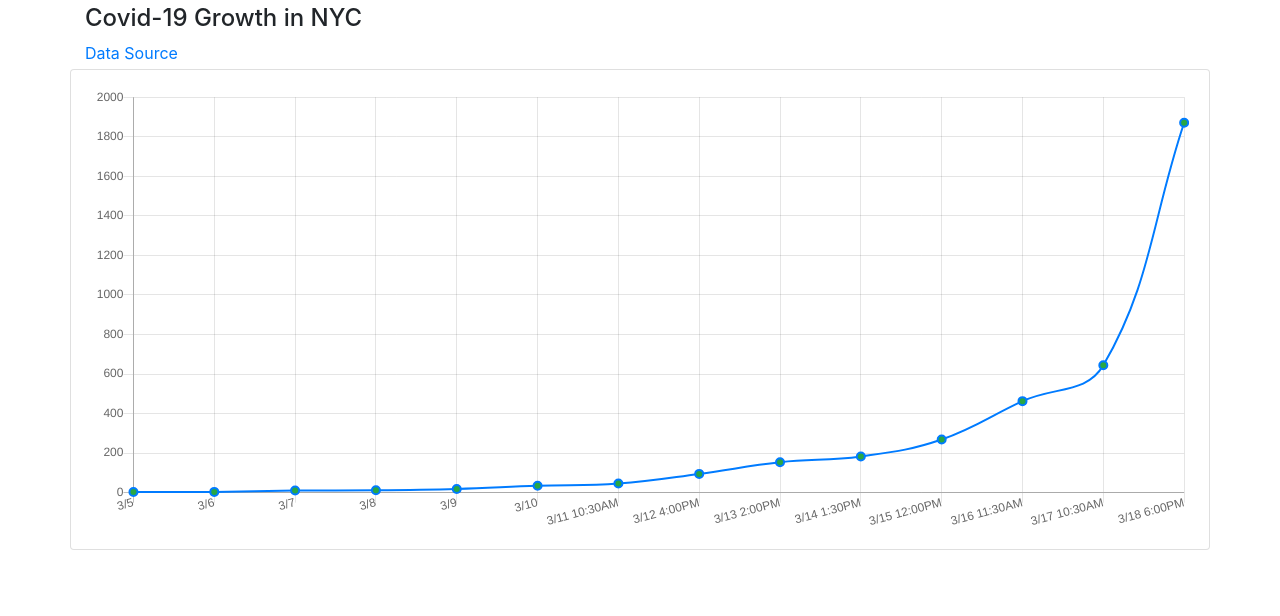
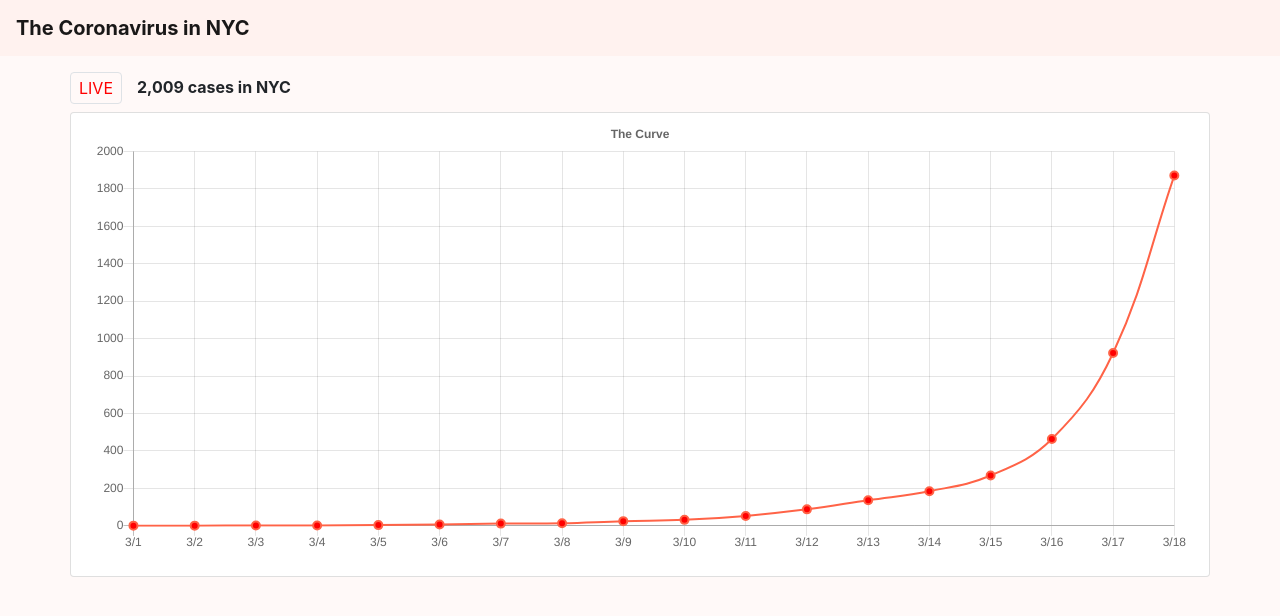
Before and after one commit to jiosephlee/corona, a Flask app: page / in a window 1280 px wide. Shown: the top 616 px of the page. Run offline with Flask 2, Linux system fonts and the light colour scheme; some libraries are stand-ins or nearby versions.

Commit message:
updating aesthetics and added live bar

```diff
--- a/corona/static/data.js
+++ b/corona/static/data.js
@@ -3,24 +3,29 @@ const canvas = document.getElementById('chart');
 const ctx = canvas.getContext('2d');
 
 // chart colors
-var colors = ['#007bff','#28a745','#333333','#c3e6cb','#dc3545','#6c757d'];
+var colors = ['#FF0000','#FF6347','#007bff','#28a745','#333333','#c3e6cb','#dc3545','#6c757d'];
 
 /* large line chart */
 var chartData = {
-  labels: ["3/5","3/6","3/7","3/8", "3/9","3/10", "3/11 10:30AM","3/12 4:00PM", "3/13 2:00PM", "3/14 1:30PM", "3/15 12:00PM", "3/16 11:30AM", "3/17 10:30AM", "3/18 6:00PM"],
+  labels: ["3/1","3/2","3/3","3/4","3/5","3/6","3/7","3/8", "3/9","3/10", "3/11","3/12", "3/13", "3/14", "3/15", "3/16", "3/17", "3/18"],
   datasets: [{
-    data: [3,4,11,12,19,35, 46, 95, 154, 183, 269, 463, 644 , 1871],
+    data: [1,1,2,2,4,7,12,14,25,32, 53, 88, 137, 185, 269, 464, 923, 1871],
     backgroundColor: 'transparent',
-    borderColor: colors[0],
+    borderColor: colors[1],
     borderWidth: 2,
     pointRadius: 4,
-    pointBackgroundColor: colors[1]
+    pointBackgroundColor: colors[0]
   }]
 };
 new Chart(ctx, {
     type: 'line',
     data: chartData,
     options: {
+      title: {
+            display: true,
+            Color: colors[1],
+            text: 'The Curve'
+        },
       scales: {
         xAxes: [{
           ticks: {
--- a/corona/templates/index.html
+++ b/corona/templates/index.html
@@ -4,6 +4,20 @@
 
 <html>
 
+  <style>
+    .live{
+      color: red;
+      border-color: red;
+      padding: 0.2em 0.5em 0.2em 0.5em
+    }
+    .cases{
+      padding: 0.2em 0.5em 0.2em 0.5em
+    }
+    .expand{
+      background-color: #FFF2EF;
+      margin-bottom:1em
+    }
+  </style>
   <head>
       <meta charset="UTF-8">
 
@@ -12,17 +26,26 @@
       <script src="https://cdnjs.cloudflare.com/ajax/libs/Chart.js/2.4.0/Chart.min.js"></script>
       <link rel="shortcut icon" href="">
   </head>
-  <body>
+
+  <body style="background-color:#FFF9F8;">
+    <nav class="navbar navbar-expand-sm navbar-light expand">
+      <div class="navbar-header">
+          <a class="navbar-brand" href="/"><b>The Coronavirus in NYC</b></a>
+      </div>
+    </nav>
     <div class="container">
-        <div class="row my-1">
-            <div class="col">
-                <h4>Covid-19 Growth in NYC </h4><a href="https://www1.nyc.gov/site/doh/health/health-topics/coronavirus.page">Data Source</a>
-            </div>
+        <div class="row my-2">
+          <div class = "col-sm-0 live border rounded">
+            LIVE
+          </div>
+          <div class = "col-sm-11 cases">
+            <b>2,009 cases in NYC</b>
+          </div>
         </div>
         <div class="row my-1">
                 <div class="card">
                     <div class="card-body">
-                        <canvas id="chart" width="2500" height="1000"></canvas>
+                        <canvas id="chart" width="2500" height="1000" style="padding-top:-3em; margin-top:-1em"></canvas>
                     </div>
                 </div>
         </div>
```
